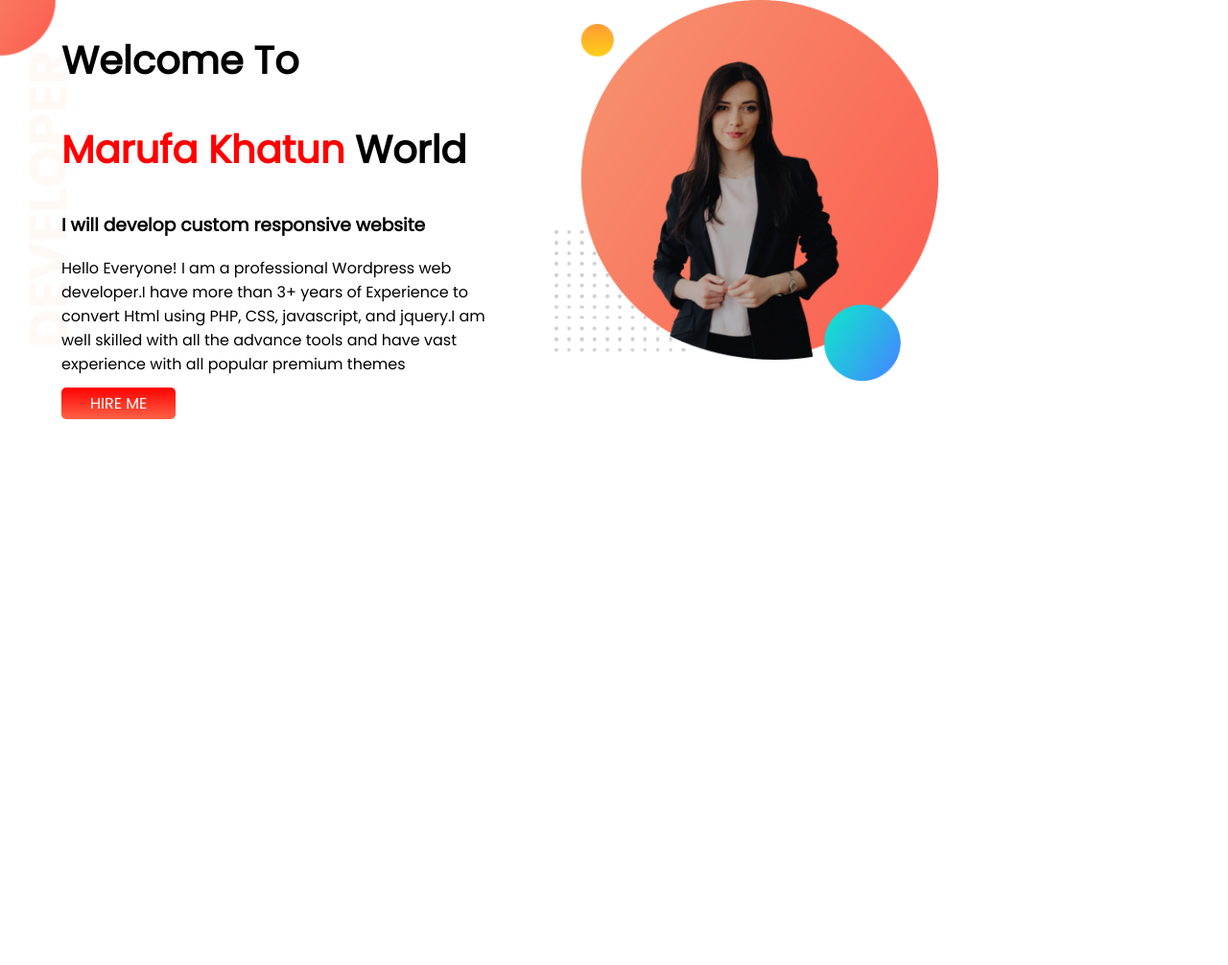
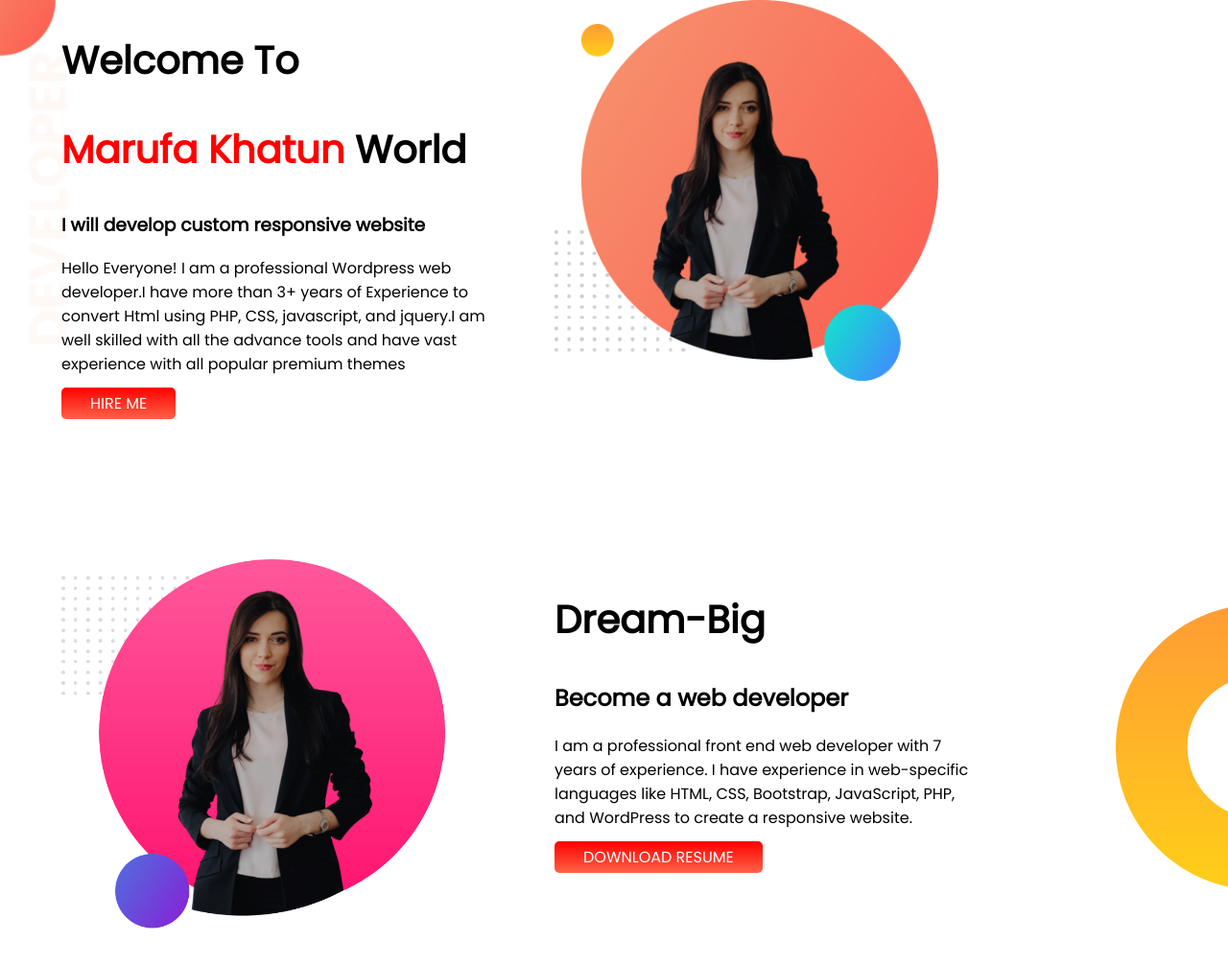
Before and after one commit to marufa0194/developer-portfolio2, a plain HTML site: page index.html in a window 1280 px wide. Shown: the whole page at 96% size. Before the commit the page ends 800 px from the top, so only its background shows below. Drawn offline with Linux system fonts and the light colour scheme.

Commit message:
dream added

```diff
--- a/index.html
+++ b/index.html
@@ -32,6 +32,19 @@
             <img src="marufa.png" alt="">
         </div>
     </section>
+    <section class="dream-big">
+        <div class="half-width">
+            <img src="marufa2.png" alt="">
+        </div>
+        <div class="half-width">
+            <h1>Dream-Big</h1>
+            <h2>Become a web developer</h2>
+            <p>I am a professional front end web developer with 7 years of experience. I have experience in web-specific
+                languages like HTML, CSS, Bootstrap, JavaScript, PHP, and WordPress to create a responsive website.</p>
+            <a class="link-button" target="_blank" href="">DOWNLOAD RESUME</a>
+        </div>
+
+    </section>
 </body>
 
 </html>
--- a/style.css
+++ b/style.css
@@ -13,6 +13,7 @@ h1 {
 
 section {
     display: flex;
+    margin-bottom: 150px;
 }
 
 .half-width {
@@ -36,3 +37,9 @@ section {
     background-image: url(top-banner.png);
     background-repeat: no-repeat;
 }
+
+.dream-big {
+    background-image: url(dream-bg.png);
+    background-repeat: no-repeat;
+    background-position: right;
+}
```
